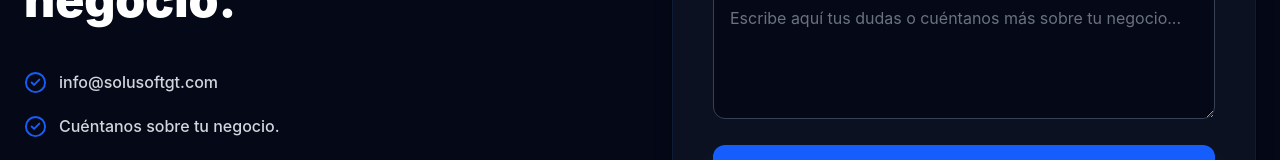
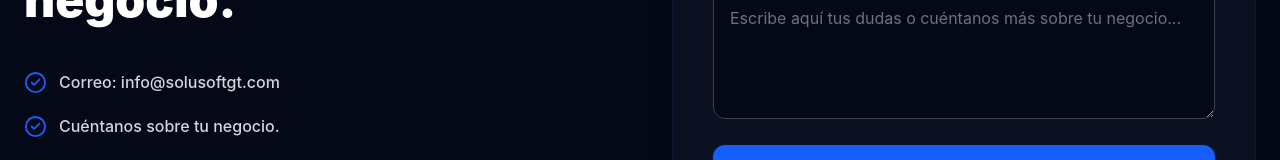
Before and after one commit to selvin270/solusoft-web, a React (Vite) app: page / in a window 1280 px wide. Shown: the part 2539-2699 px from the top of the page. Built offline with nearby package versions, Linux system fonts and the light colour scheme.

Commit message:
modificaciones finales

```diff
--- a/src/components/Formulario.jsx
+++ b/src/components/Formulario.jsx
@@ -139,7 +139,7 @@ const Formulario = () => {
                                 />
 
                                 <span className="text-gray-300 font-medium">
-                                    info@solusoftgt.com
+                                    Correo: info@solusoftgt.com
                                 </span>
 
                             </div>
```
